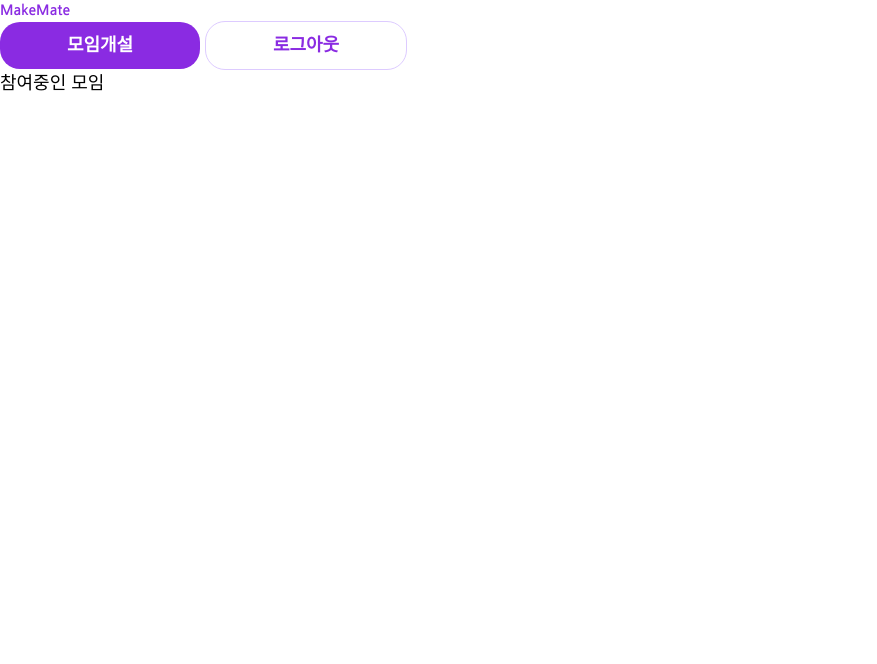
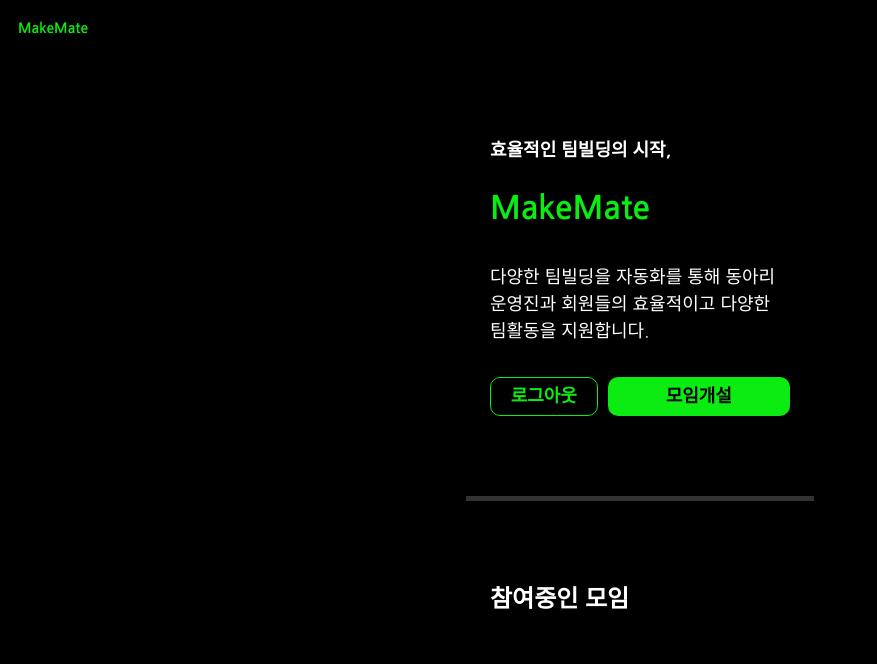
Before and after one commit to Pirogramming-20/MakeMate, a Django app: page / in a window 1280 px wide. Shown: the top 664 px of the page, without its empty margins (0-877 px from the left). Run offline with Django 4.2, Linux system fonts and the light colour scheme; the visitor is signed in with stand-in values (Sample User, id 1); data that the repository does not hold is empty.

Commit message:
[feat]메인페이지 스타일링

```diff
--- a/static/css/global.css
+++ b/static/css/global.css
@@ -5,16 +5,18 @@ html {
 }
 
 body {
+    background-color: black;
+    color: white;
     font-size: var(--font_medium);
     line-height: 1.5;
     box-sizing: border-box;
     font-family: 'Nanum Gothic', 'Segoe UI', Tahoma, Geneva, Verdana, sans-serif;
 }
 
-.primary_button, .secondary_button, .cta_button {
+.primary_button, .secondary_button, .cta_button,.cta_del_button{
     display: inline-block;
     width: 200px;
-    padding: 10px 0;
+    padding: 5px  0;
     text-align: center;
     border-radius: var(--btn_border_radius);
     font-weight: bold;
@@ -22,11 +24,11 @@ body {
 
 .primary_button {
     background-color: var(--color_main);
-    color: white;
+    color: black;
 }
 
 .secondary_button {
-    border: 1px solid var(--color_sub_bright);
+    border: 1px solid var(--color_main);
     color: var(--color_main);
 }
 
--- a/static/css/header.css
+++ b/static/css/header.css
@@ -2,4 +2,5 @@
     font-weight: bold;
     font-size: var(--font_small);
     color: var(--color_main);
+    padding: var(--padding2) 0 var(--padding2) var(--padding2) ;
 }
--- /dev/null
+++ b/static/css/main_page.css
@@ -0,0 +1,77 @@
+/* 비 로그인 css */
+.common_wrap_info{
+  padding: 0 1rem;
+  width: 300px;
+  margin: 0 auto;
+}
+.common_wrap_info>div{
+  padding-bottom: var(--padding4) ;
+}
+.common_info_title{
+  font-size: var(--font_large);
+  font-weight: bold;
+}
+.common_inner_btn{
+  display: flex;
+  gap: 1rem;
+}
+.common_inner_btn >.secondary_button{
+  flex: 110;
+}
+.common_inner_btn>.primary_button{
+  flex: 190;
+}
+/* 로그인시 css */
+.common_wrap_login_info{
+  padding: 0 1rem;
+  width: 300px;
+  margin: 80px auto;
+}
+.common_name{
+  padding-top: var(--padding3);
+  color: var(--color_main);
+  font-size: var(--font_xlarge);
+  font-weight: bold;
+}
+.common_inner_title{
+  padding-bottom: var(--padding5);
+}
+.common_inner_title div:first-child{
+  font-weight: bold;
+}
+.common_title_txt{
+  padding-bottom: var(--padding5);
+}
+/* 그룹 리스트 css */
+.common_section_group_list{
+  margin:0 auto;
+  width: 300px;
+  padding: var(--padding7) var(--padding4) 0 var(--padding4);
+  border-top: 5px solid var(--color_black_highlight);
+  /* 화면 가득 채우는것 보다 group 부분이랑 맞춰서 하는게 좋을 거 같습니다 */
+}
+
+.common_groups{
+  font-size: var(--font_large);
+  font-weight: bold;
+  padding-bottom: var(--padding4);
+  margin-bottom: var(--padding4);
+
+}
+/* 카드 틀 */
+.wrap_card{
+  margin-bottom: var(--padding4) ;
+}
+
+.re_card_title{
+  font-weight: bold ;
+}
+
+.group_endtime{
+  color: var(--color_main);
+}
+.common_group_info{
+  display: flex;
+  flex-direction: column;
+  gap: var(--padding1);
+}
--- a/static/css/reset.css
+++ b/static/css/reset.css
@@ -5,6 +5,7 @@
 
 a{
     text-decoration-line: none;
+    all: unset;
 }
 
 ul, li{
--- a/static/css/root.css
+++ b/static/css/root.css
@@ -1,9 +1,10 @@
 :root{
-    --color_main: #8a2be2;
-    --color_sub_dark: #4a1e9e;
-    --color_sub_bright: #ddcbff;
-    --color_red_highlight: #cc167d;
-    --color_green_highlight: #82ef0e;
+    --color_main: #0bec12;
+    --color_sub_dark: #292929;
+    --color_sub_bright: #35ab7b;
+    --color_red_highlight: #c54422;
+    --color_blue_highlight: #007aff;
+    --color_black_highlight:#333333;
 
     --padding1: 0.8rem;
     --padding2: 1.8rem;
@@ -19,7 +20,7 @@
     --font_xlarge: 3.2rem;
     --font_xxlarge: 8rem;
 
-    --btn_border_radius: 2rem;
+    --btn_border_radius: 1rem;
     --badge_border_radius: 0.5rem;
     --card_border_radius: 1rem;
 }
--- a/templates/base.html
+++ b/templates/base.html
@@ -8,6 +8,7 @@
     <link rel="stylesheet" href="{% static 'css/root.css' %}?after">
     <link rel="stylesheet" href="{% static 'css/global.css' %}?after">
     <link rel="stylesheet" href="{% static 'css/header.css' %}?after">
+    <link rel="stylesheet" href="{% static 'css/main_page.css' %}?after">
     <title>MakeMate</title>
 </head>
 <body>
--- a/templates/common/index.html
+++ b/templates/common/index.html
@@ -2,21 +2,33 @@
 {% load static %}
 {% block content %}
 {% now "Y-m-d H:i:s" as current_time %}
-    <section>
+    <section class='common_section_main_page'>
         {% if user.is_authenticated %}
-        <a class='primary_button' href="{% url 'group:base_set' %}">모임개설</a>
-        <a href="{% url 'common:logout' %}" class='secondary_button'>로그아웃</a>
-            <div>참여중인 모임</div>
+        <div class="common_wrap_login_info">
+            <div class='common_inner_title'>
+                <div>효율적인 팀빌딩의 시작,</div>
+                <div class='common_name'>MakeMate</div>
+            </div>
+            <div class='common_title_txt'>다양한 팀빌딩을 자동화를 통해 동아리 운영진과 회원들의 효율적이고 다양한 팀활동을 지원합니다.</div>
+            <div class="common_inner_btn">
+                <button class='secondary_button' ><a href="{% url 'common:logout' %}">로그아웃</a> </button>
+                <button class='primary_button' ><a href="{% url 'group:base_set' %}">모임개설</a></button>
+            </div>
+        </div>
+            <div class='common_section_group_list'>
+                <div class='common_groups'>참여중인 모임</div>
                 {% comment %} admin_groups {% endcomment %}
                 {% for group in admin_groups %}
                     {% if group.end_date.isoformat < current_time %}
                         {% if group.team_building.all  %}
                             <a href="{%url 'group:result' group.id %}">
-                            <div class="commom_group_wrap">
-                                <div>{{group.title}}</div>
+                                <div class="wrap_card">
+                                    <div class='card_title'>{{group.title}}</div>
+                                    <div class='inner_card_badge'>
                                         <button class='primary_badge'>운영진</button>
-                                <div class='group_endtime' data-group-time='{{group.end_date.isoformat}}'></div>
-                                <button class='cta_green_badge'>종료</button>
+                                        <button class='cta_blue_badge'>종료</button>
+                                    </div>
+                                    <div class="common_group_info">
                                         <div>팀 빌딩 완료</div>
                                         {% for member in admin_group_count %}
                                             {% if member.group_name == group.title %}
@@ -24,14 +36,17 @@
                                             {% endif %}
                                         {% endfor %}
                                                                         </div>
+                                    </div>
                             </a>
                         {% else %}
                             <a href="{%url 'group:preresult' group.id%}">
-                            <div class="commom_group_wrap">
-                                <div>{{group.title}}</div>
+                                <div class="wrap_card">
+                                    <div class='card_title'>{{group.title}}</div>
+                                    <div class='inner_card_badge'>
                                         <button class='primary_badge'>운영진</button>
-                                <div class='group_endtime' data-group-time='{{group.end_date.isoformat}}'></div>
                                         <button class='cta_red_badge'>임시종료</button>
+                                    </div>
+                                    <div class="common_group_info">
                                         <div>팀 빌딩 완료</div>
                                         {% for member in admin_group_count %}
                                             {% if member.group_name == group.title %}
@@ -39,13 +54,15 @@
                                             {% endif %}
                                         {% endfor %}
                                                                         </div>
+                                    </div>
                             </a>
                         {% endif %}
                     {%else%}
                         <a href="{%url 'group:admin_page' group.id%}">
-                        <div class="common_group_wrap">
-                            <div>{{group.title}}</div>
-                            <button class='primary_badge'>운영진</button>
+                            <div class="wrap_card">
+                                <div class='card_title'>{{group.title}}</div>
+                                <div><button class='primary_badge'>운영진</button></div>
+                                <div class="common_group_info">
                                     <div>팀빌딩 종료까지 남은 시간</div>
                                     <div class='group_endtime' data-group-time='{{group.end_date.isoformat}}'></div>
                                     {% for member in admin_group_count %}
@@ -53,6 +70,7 @@
                                             <div>참여자수:{{member.count}}명</div>
                                         {%endif%}
                                     {% endfor %}
+                                </div>
                             </div>
                         </a>
                     {% endif %}
@@ -62,10 +80,10 @@
                     {% if group.end_date.isoformat < current_time %}
                         {% if group.team_building.all  %}
                                 <a href="{%url 'group:result' group.id %}">
-                                <div class="commom_group_wrap">
-                                    <div>{{group.title}}</div>
-                                    <div class='group_endtime' data-group-time='{{group.end_date.isoformat}}'></div>
-                                    <button class='cta_green_badge' >종료</button>
+                                    <div class="wrap_card">
+                                        <div class='card_title'>{{group.title}}</div>
+                                        <div><button class='cta_blue_badge' >종료</button></div>
+                                        <div class="common_group_info">
                                             <div>팀 빌딩 완료</div>
                                             {% for member in member_group_count %}
                                                 {% if member.group_name == group.title %}
@@ -73,13 +91,14 @@
                                                 {% endif %}
                                             {% endfor %}
                                         </div>
+                                    </div>
                                 </a>
                             {% else %}
-                            <a href="{%url 'group:preresult' group.id%}">
-                                <div class="commom_group_wrap">
-                                    <div>{{group.title}}</div>
-                                    <div class='group_endtime' data-group-time='{{group.end_date.isoformat}}'></div>
-                                    <button class='cta_red_badge'>임시종료</button>
+                                <a href="{%url 'group:member_preresult' group.id%}">
+                                    <div class="wrap_card">
+                                        <div class='card_title'>{{group.title}}</div>
+                                        <div><button class='cta_red_badge'>임시종료</button></div>
+                                        <div class='common_group_info'>
                                             <div>팀 빌딩 완료</div>
                                         {% for member in member_group_count %}
                                             {% if member.group_name == group.title %}
@@ -87,12 +106,14 @@
                                             {% endif %}
                                         {% endfor %}
                                         </div>
+                                    </div>
                                 </a>
                             {% endif %}
                     {%else%}
                             <a href="{%url 'group:group_detail' group.id%}">
-                            <div class="common_group_wrap">
-                                <div>{{group.title}}</div>
+                                <div class="wrap_card">
+                                    <div class='card_title'>{{group.title}}</div>
+                                    <div class="common_group_info">
                                         <div>팀 빌딩 종료까지 남은 시간</div>
                                         <div class='group_endtime' data-group-time='{{group.end_date.isoformat}}'></div>
                                         {% for member in member_group_count %}
@@ -101,12 +122,20 @@
                                             {%endif%}
                                         {% endfor %}
                                     </div>
+                                </div>
                             </a>
                     {% endif %}
                 {% endfor %}
+            </div>
         {% else %}
-            <a href="{% url 'common:signup' %}" class='primary_button'>회원가입</a>
-            <a href="{% url 'common:login' %}" class='secondary_button'>로그인</a>
+            <div class='common_wrap_info'>
+                <div class='common_info_title'>효율적인 팀빌딩의 시작,</div>
+                <div>다양한 팀빌딩을 자동화를 통해 동아리 운영진과 회원들의 효율적이고 다양한 팀 활동을 지원합니다 .</div>
+                <div class="common_inner_btn">
+                    <button class='secondary_button'><a href="{% url 'common:login' %}" >로그인</a></button>
+                    <button class='primary_button'><a href="{% url 'common:signup' %}" >회원가입</a></button>
+                </div>
+        </div>
         {% endif %}
     <section>
     <script src={% static "js/main_page_time.js" %}  ></script>
--- a/templates/preresult/preresult_member.html
+++ b/templates/preresult/preresult_member.html
@@ -1,3 +1,4 @@
+{% extends 'base.html' %}
 {% block content %}
 <h1>{{group.title}}</h1>
 <div>투표가 종료되었습니다. 운영진이 결과를 발표할때까지 기다려주세요.</div>
```
Also changed, not shown: other parts of static/css/global.css (+36 -13 lines), group/migrations/0002_alter_group_end_date.py (added). Lines whose indentation alone changed are shown as unchanged.
